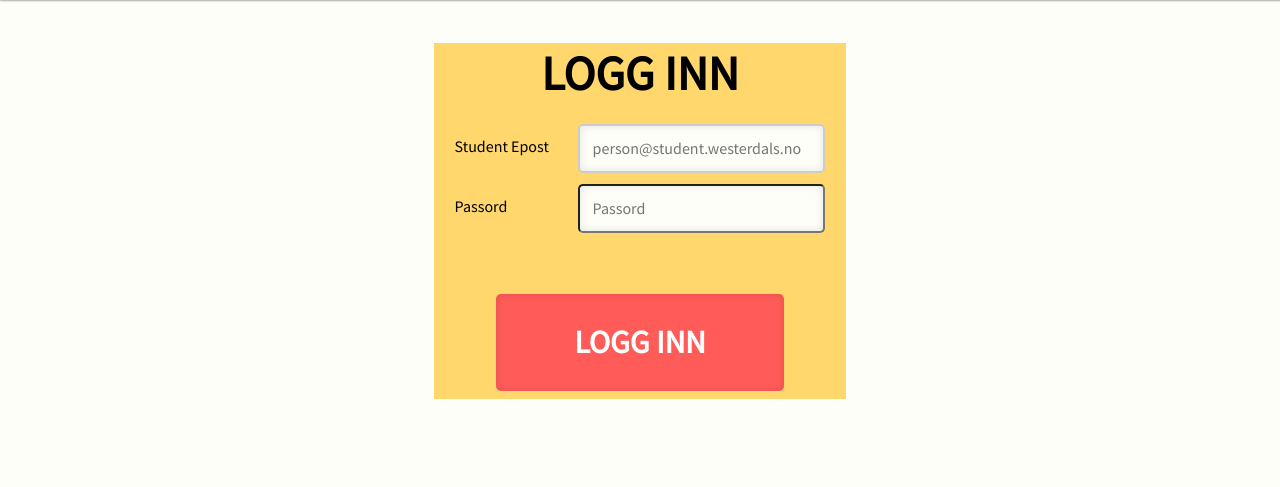
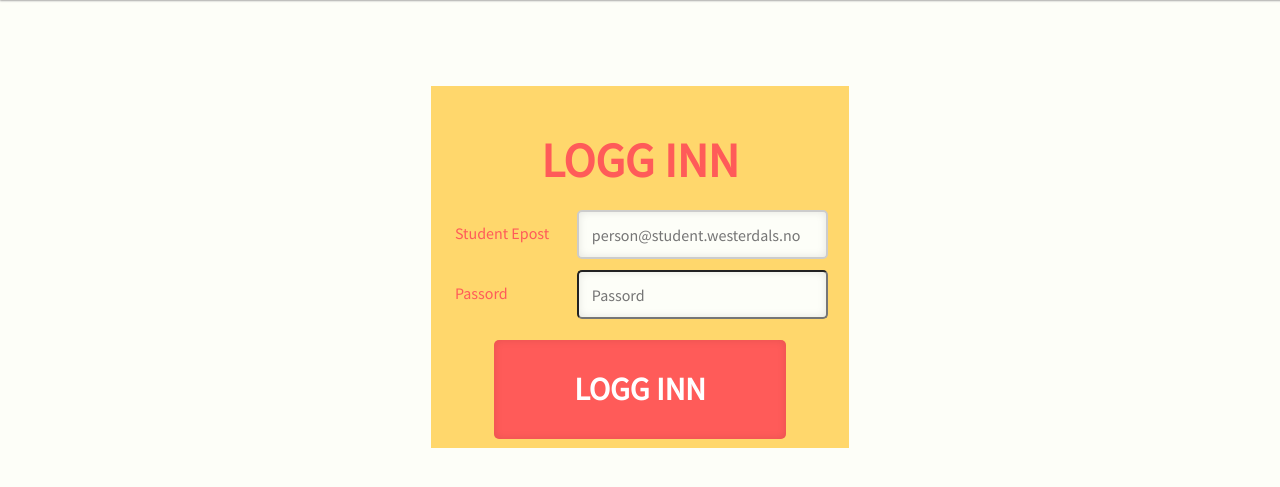
Before and after one commit to Brenin/PJ2100-Gruppe21, a PHP site: page /login2.html in a window 1280 px wide. Shown: the part 51-538 px from the top of the page. Run offline with PHP 8.4, Linux system fonts and the light colour scheme.

Commit message:
Login oppdatert

```diff
--- a/Webside Iterasjon 2/css/login2.css
+++ b/Webside Iterasjon 2/css/login2.css
@@ -1,7 +1,10 @@
+
 #loginToPage {
     background-color: #ffd76c;
     border-color: #ffd76c;
-    transition-property: all 0.3s ease;
+    float: left;
+    border: 3px solid #ffd76c;
+    margin-top: 20%;
 }
 
 
@@ -20,12 +23,14 @@ h1 {
     margin-bottom: 5%;
     font-weight: bold;
     font-size: 3em;
+    color: #ff5b59;
 }
 
 label {
     position: absolute;
     margin-left: 5%;
     padding: 3% 3% 3% 0;
+    color: #ff5b59;
 }
 
 input.valg {
@@ -73,8 +78,3 @@ input.videre {
 input.videre:hover {
     opacity: 0.5;
     border: 3px solid black;
-
-h1, label {
-    color: #ff5b59;
-
-}
```
